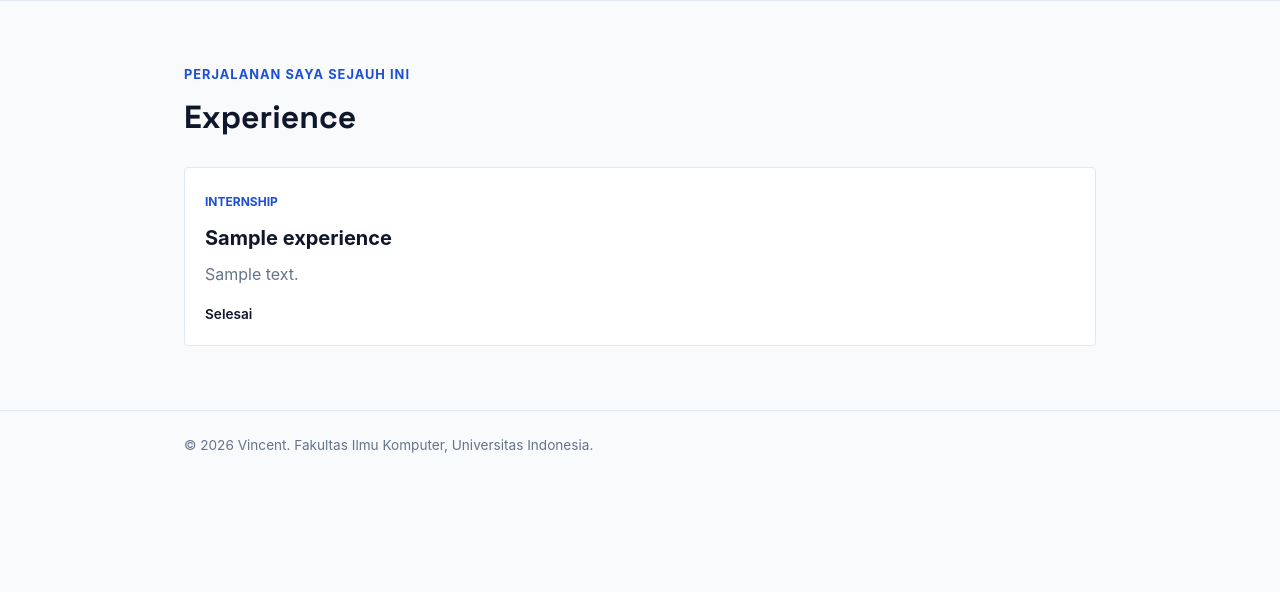
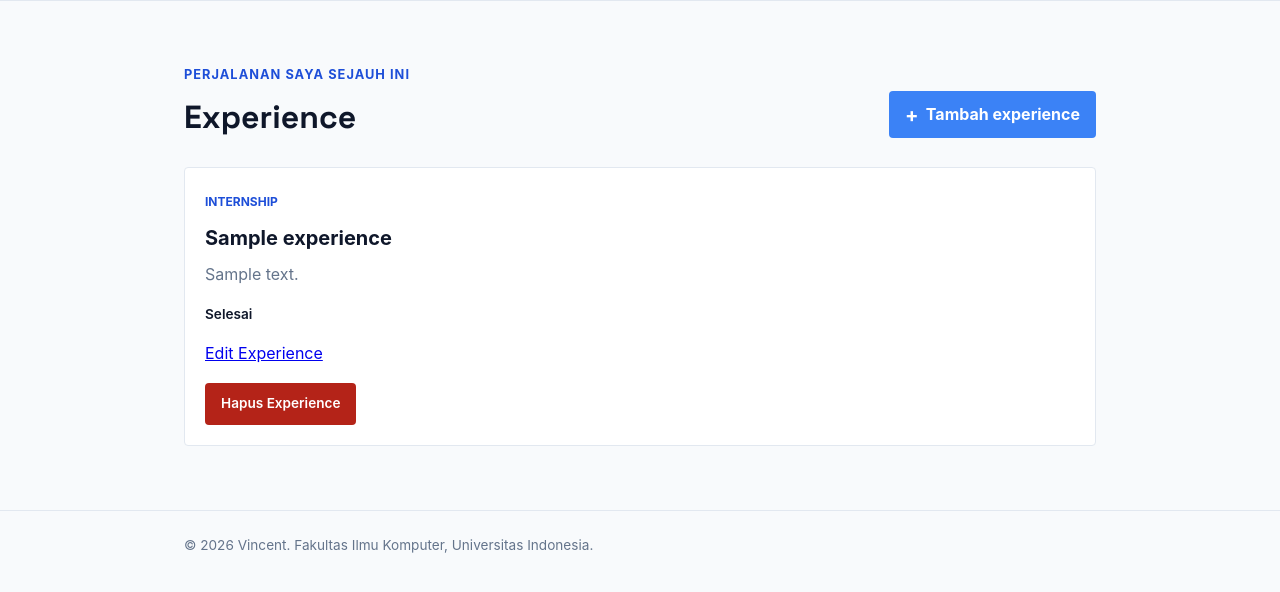
Before and after one commit to vin137/myportofolio, a Django app: page /experience/ in a window 1280 px wide. Shown: the part 74-666 px from the top of the page. Run offline with Django 5.2, Linux system fonts and the light colour scheme; tables that the repository leaves empty hold one stand-in row (values such as "Sample post").

Commit message:
menambah modelform untuk experience

```diff
--- a/main/models.py
+++ b/main/models.py
@@ -16,7 +16,7 @@ class Experience(models.Model):
     description = models.TextField()
     category = models.CharField(max_length=20, choices=EXPERIENCE_CHOICES, default='full-time')
     thumbnail = models.URLField(blank=True, null=True)
-    started_at = models.DateTimeField(auto_now_add=True)
+    started_at = models.DateTimeField()
     ended_at = models.DateTimeField(blank=True, null=True)
     def __str__(self):
         return self.title
--- a/main/urls.py
+++ b/main/urls.py
@@ -1,6 +1,6 @@
 from django.urls import path
 
-from main.views import show_main, show_experience, show_award, create_award, delete_award, edit_award
+from main.views import show_main, show_experience, show_award, create_award, delete_award, edit_award, create_experience, edit_experience, delete_experience
 
 app_name = "main"
 
@@ -11,4 +11,7 @@ urlpatterns = [
     path('award/add/', create_award, name='create_award'),
     path("award/<uuid:award_id>/delete/", delete_award, name="delete_award"),
     path("award/<uuid:award_id>/edit/", edit_award, name="edit_award"),
+    path('experience/add/', create_experience, name="create_experience"),
+    path('experience/<uuid:experience_id>/edit/', edit_experience, name='edit_experience'),
+    path('experience/<uuid:experience_id>/delete/', delete_experience, name='delete_experience'),
 ]
--- a/main/views.py
+++ b/main/views.py
@@ -5,7 +5,7 @@ from django.shortcuts import get_object_or_404, redirect, render
 from django.contrib import messages
 from main.models import Experience
 from main.models import Award
-from main.forms import AwardForm
+from main.forms import AwardForm, ExperienceForm
 
 def get_awards_json(request):
     title_query = request.GET.get("title", "").strip()
@@ -38,6 +38,41 @@ def show_experience(request):
         "experience_list": Experience.objects.all(),
     }
     return render(request, "experience.html", context)
+
+def create_experience(request):
+    form = ExperienceForm(request.POST or None)
+    if(request.method == "POST" and form.is_valid()):
+        form.save()
+        messages.success(request, "Experience baru berhasil disimpan")
+        return redirect("main:show_experience")
+    context = {
+        "name": "Vincent",
+        "form": form,
+    }
+    return render(request, "experience_form.html", context)
+
+def delete_experience(request,experience_id):
+    experience = get_object_or_404(Experience,pk=experience_id)
+    if request.method == "POST":
+        experience.delete()
+        messages.success(request,"Experience berhasil dihapus")
+    return redirect("main:show_experience")
+
+def edit_experience(request, experience_id):
+    experience = get_object_or_404(Experience, pk=experience_id)
+    form = ExperienceForm(request.POST or None, instance=experience)
+
+    if request.method == "POST" and form.is_valid():
+        form.save()
+        messages.success(request, "Experience berhasil diperbarui!")
+        return redirect("main:show_experience")
+
+    context = {
+        "name": "Vincent",
+        "form": form,
+        "experience": experience
+    }
+    return render(request, "experience_form.html", context)
 
 def show_award(request):
 
--- /dev/null
+++ b/templates/components/experience_delete_modal.html
@@ -0,0 +1,43 @@
+<p class="experience-status">
+    <button type="button"
+            class="button button-danger"
+            popovertarget="delete-experience-{{ experience.id }}"
+            aria-label="Hapus {{ experience.title }}"
+            title="Hapus pengalaman">
+        Hapus Experience
+    </button>
+</p>
+<div id="delete-experience-{{ experience.id }}"
+     class="project-delete-modal"
+     popover="auto"
+     role="dialog"
+     aria-modal="true"
+     aria-labelledby="delete-experience-title-{{ experience.id }}">
+    <button type="button"
+            class="project-delete-modal__backdrop"
+            popovertarget="delete-experience-{{ experience.id }}"
+            popovertargetaction="hide"
+            aria-label="Tutup konfirmasi hapus"></button>
+    <div class="project-delete-modal__content">
+        <button type="button"
+                class="project-delete-modal__close"
+                popovertarget="delete-experience-{{ experience.id }}"
+                popovertargetaction="hide"
+                aria-label="Tutup konfirmasi hapus">×</button>
+        <h2 id="delete-experience-title-{{ experience.id }}">Hapus Experience?</h2>
+        <p>
+            Apakah Anda yakin ingin menghapus
+            <strong>{{ experience.title }}</strong>?
+        </p>
+        <div class="project-delete-modal__actions">
+            <button type="button"
+                    class="button button-secondary"
+                    popovertarget="delete-experience-{{ experience.id }}"
+                    popovertargetaction="hide">Batal</button>
+            <form method="post" action="{% url 'main:delete_experience' experience.id %}">
+                {% csrf_token %}
+                <button type="submit" class="button button-danger">Ya, Hapus</button>
+            </form>
+        </div>
+    </div>
+</div>
--- a/templates/experience.html
+++ b/templates/experience.html
@@ -4,8 +4,12 @@
         <section class="experience-section" id="experience">
             <div class="container">
                 <p class="section-kicker">Perjalanan saya sejauh ini</p>
-                <h1>Experience</h1>
-
+                <div class="project-header">
+                    <h1>Experience</h1>
+                    <a href="{% url 'main:create_experience' %}" class="button project-add-button">
+                        <span aria-hidden="true">+</span> Tambah experience
+                    </a>
+                </div>
                 <div class="experience-grid">
                     {% for experience in experience_list %}
                         <article class="experience-card">
@@ -22,6 +26,15 @@
                             {% else %}
                                 <p class="experience-status">Selesai</p>
                             {% endif %}
+
+                            <div class="project-card-actions">
+                                <a href="{% url 'main:edit_experience' experience.id %}" class="project-actions">
+                                    Edit Experience
+                                </a>
+                                <div class="project-actions">
+                                    {% include "components/experience_delete_modal.html" with experience=experience %}
+                                </div>
+                            </div>
                         </article>
                     {% empty %}
                         <p class="empty-state">
```
Also changed, not shown: main/forms.py (+56 -2 lines), templates/experience_form.html (added, +32 -0 lines).
